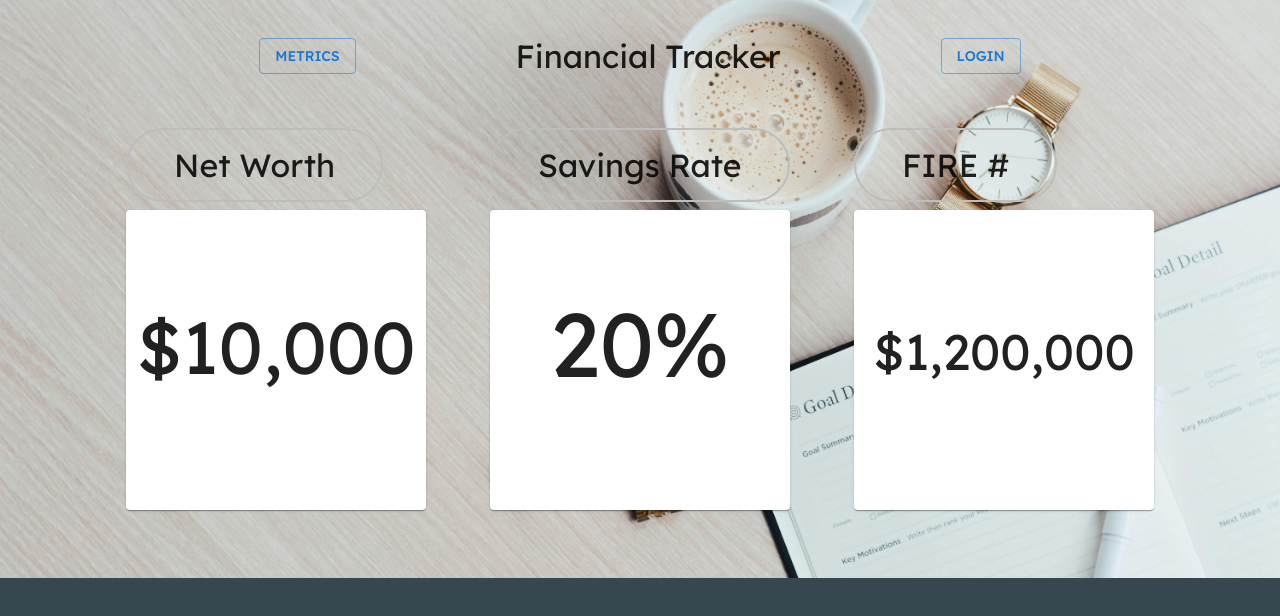
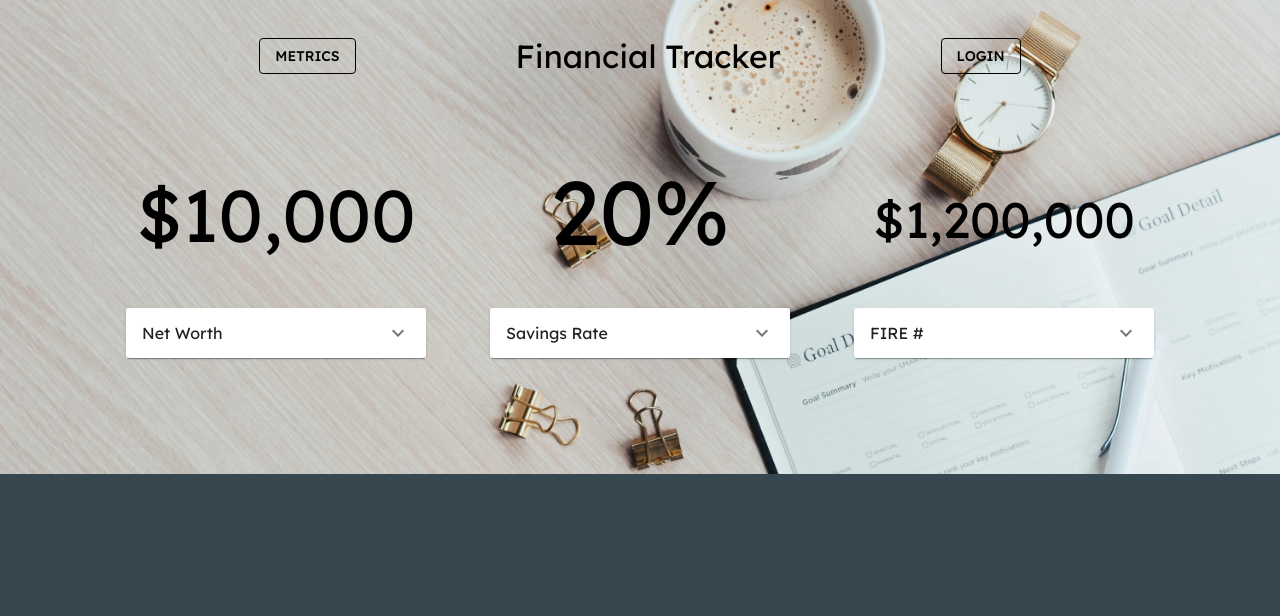
Before and after one commit to JaronWenger/Financial-Tracker, a React (Create React App) app: page / in a window 1280 px wide. Shown: the top 616 px of the page. Built offline with nearby package versions, Linux system fonts and the light colour scheme.

Commit message:
added accordions

```diff
--- a/src/App.js
+++ b/src/App.js
@@ -30,9 +30,10 @@ function App() {
         <div className="Background">
 
         <div className="NavBar">
-        <Button variant="outlined">Metrics</Button>
-        <Typography sx={{ fontSize: '2rem', whiteSpace: 'nowrap' }}>Financial Tracker</Typography>
-        <Button variant="outlined">Login</Button>
+        <Button variant="outlined" sx={{ color: 'black', borderColor: 'black' }}>Metrics</Button>
+<Typography sx={{ fontSize: '2rem', whiteSpace: 'nowrap', color: 'black' }}>Financial Tracker</Typography>
+<Button variant="outlined" sx={{ color: 'black', borderColor: 'black' }}>Login</Button>
+
         </div>
 
 
--- a/src/components/Number.js
+++ b/src/components/Number.js
@@ -1,9 +1,12 @@
 import React, { useRef, useEffect, useState } from 'react';
 import Card from '@mui/material/Card';
 import Box from '@mui/material/Box';
-import Chip from '@mui/material/Chip';
 import Stack from '@mui/material/Stack';
 import Typography from '@mui/material/Typography';
+import Accordion from '@mui/material/Accordion';
+import AccordionSummary from '@mui/material/AccordionSummary';
+import AccordionDetails from '@mui/material/AccordionDetails';
+import ExpandMoreIcon from '@mui/icons-material/ExpandMore';
 
 export const Number = ({ label, value }) => {
   const cardRef = useRef(null);
@@ -13,23 +16,38 @@ export const Number = ({ label, value }) => {
   useEffect(() => {
     const cardWidth = cardRef.current.offsetWidth;
     const textWidth = textRef.current.offsetWidth;
-    const maxFontSize = Math.min((cardWidth / textWidth) * 100, 100); // 100 is the maximum font size
-    setFontSize(`${maxFontSize-10}px`);
+    const maxFontSize = Math.min((cardWidth / textWidth) * 100, 100);
+    setFontSize(`${maxFontSize - 10}px`);
   }, [value]);
 
   return (
     <div className='NumberCard' style={{ marginBottom: '20px' }}>
-      <Chip label={label} variant="outlined" sx={{ mb: 1, fontSize: '2rem', p: '35px', borderWidth: '2px', borderRadius: '39px' }} />
+      <Card ref={cardRef} sx={{ width: '300px', height: '200px', backgroundColor: 'transparent', border: 'none', boxShadow: 'none' }}>
 
-      <Card ref={cardRef}  sx={{ width: '300px', height: '300px' }}>
-        <Box sx={{ p: '40px', height: '100%', borderColor: '#121212', borderWidth: '40px' }}>
           <Stack direction="column" justifyContent="center" alignItems="center" sx={{ height: '100%' }}>
-            <Typography ref={textRef} gutterBottom variant="h5" component="div" sx={{ fontSize }}>
+            <Typography ref={textRef} gutterBottom variant="h5" component="div" sx={{ fontSize, color: 'black' }}>
               {value}
             </Typography>
           </Stack>
-        </Box>
+
       </Card>
+      <div style={{ position: 'relative', marginTop: '-20px' }}>
+        <Accordion sx={{ borderRadius: '800px' }}>
+          <AccordionSummary
+            expandIcon={<ExpandMoreIcon />}
+            aria-controls="panel1-content"
+            id="panel1-header"
+            sx={{ minHeight: '50px', backgroundColor: 'rgba(255, 255, 255, 0.5)' }} // Set a transparent background
+          >
+            {label}
+          </AccordionSummary>
+          <AccordionDetails>
+            <Typography>
+              Content for Accordion 1
+            </Typography>
+          </AccordionDetails>
+        </Accordion>
+      </div>
     </div>
   );
 };
--- a/src/index.css
+++ b/src/index.css
@@ -33,6 +33,7 @@
   justify-content: center;
   padding: 3rem 0; /* Adjust vertical padding to add space between navbar and numbers */
   box-sizing: border-box;
+  padding-bottom: 6rem;
 }
 .NumberCard {
   margin: 0 1rem; /* Add horizontal margin between items */
```
